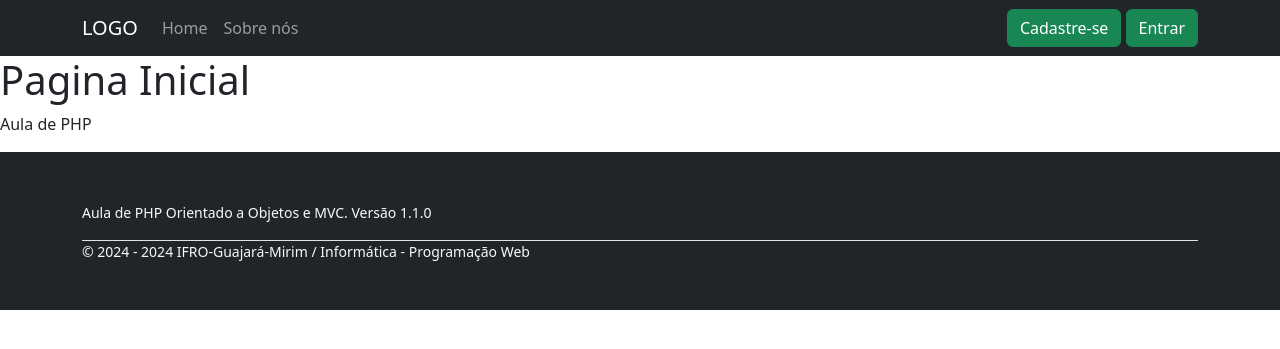
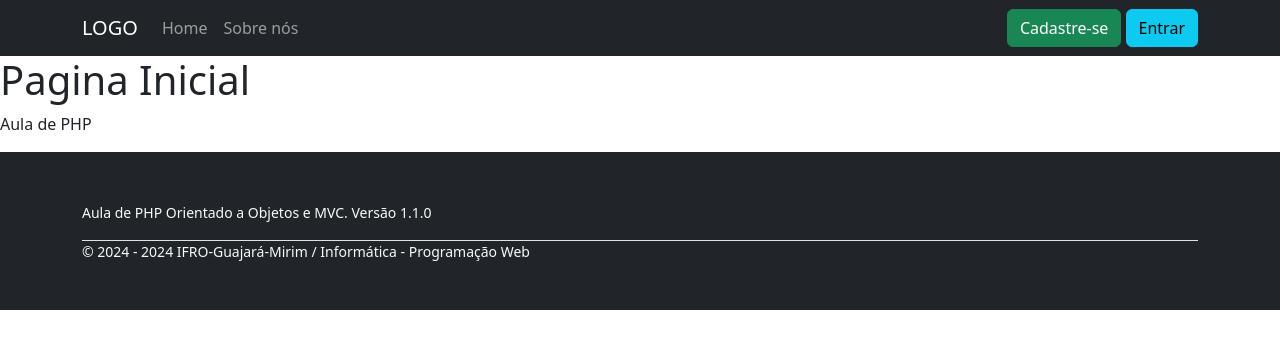
Before and after one commit to Jessica2310/blogAula, a PHP site: page /blogAula/ in a window 1280 px wide. Shown: the top 349 px of the page. Run offline with PHP 8.4, Linux system fonts and the light colour scheme.

Commit message:
troca cor

```diff
--- a/App/Views/header.php
+++ b/App/Views/header.php
@@ -21,7 +21,7 @@
             <!-- Botões alinhados à direita da tela -->
             <div class="position-absolute" style="right: 0;">
                 <a class="btn btn-success mr-3" href="#" data-tooltip="tooltip" title="Não tem uma conta? Cadastre-se">Cadastre-se</a>
-                <a class="btn btn-success" href="#" data-tooltip="tooltip" title="Tem uma conta? Faça login">Entrar</a>
+                <a class="btn btn-info" href="#" data-tooltip="tooltip" title="Tem uma conta? Faça login">Entrar</a>
             </div>
         </nav>
     </div>
```
